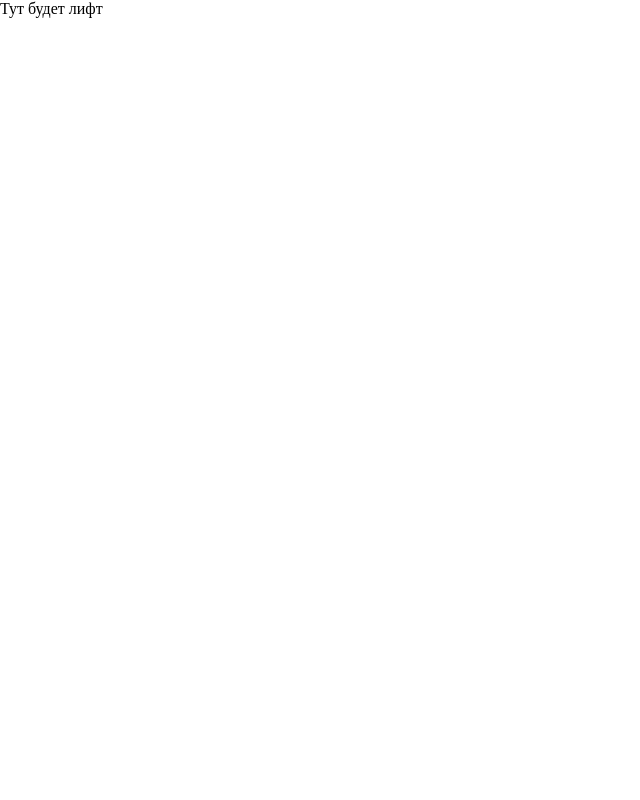
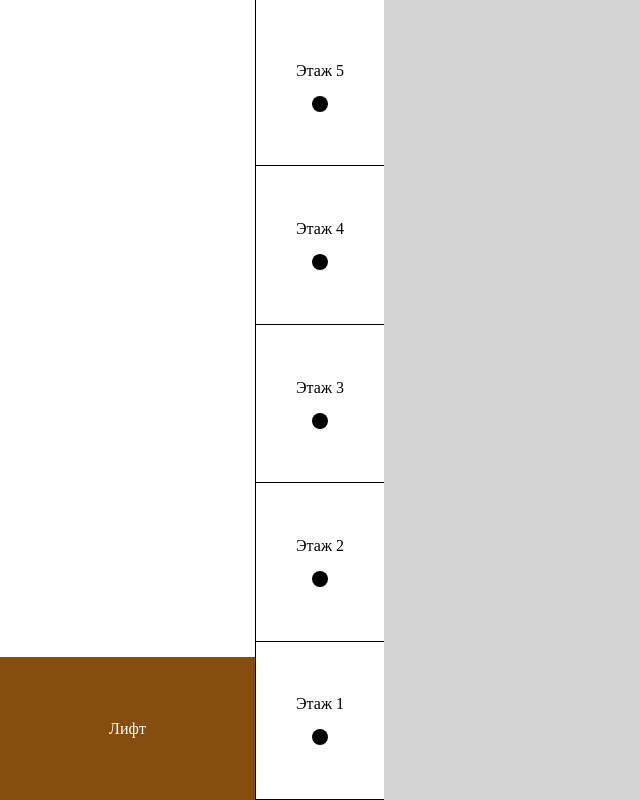
Before and after one commit to AleksandrSmirnov92/elevatorTestProjectVue, a Vue app: page / in a window 1280 px wide. Shown: the whole page, without its empty margins (0-640 px from the left). Built offline with nearby package versions, Linux system fonts and the light colour scheme.

Commit message:
did the layout and some functionality

```diff
--- a/src/App.vue
+++ b/src/App.vue
@@ -1,7 +1,11 @@
-<script setup lang="ts"></script>
-
 <template>
-  <span>Тут будет лифт</span>
+  <div class="wrapper"><Building /></div>
 </template>
-
-<style scoped></style>
+<script setup lang="ts">
+import Building from "./views/Building.vue";
+</script>
+<style lang="css" scoped>
+.wrapper {
+  height: 100%;
+}
+</style>
--- /dev/null
+++ b/src/components/Elevator/Elevator.vue
@@ -0,0 +1,35 @@
+<template>
+  <div
+    class="elevator"
+    :style="{
+      transform: `translateY(${floorNumber === '2' ? -143 : 0}px)`,
+      transition: `transform 1s ease-in-out`,
+    }"
+  >
+    <span>Лифт</span>
+  </div>
+</template>
+
+<script setup>
+import { toRefs } from "vue";
+const props = defineProps({
+  floorNumber: String,
+});
+const { floorNumber } = toRefs(props);
+</script>
+
+<style lang="css" scoped>
+.elevator {
+  display: flex;
+  justify-content: center;
+  align-items: center;
+  color: white;
+  width: 100%;
+  height: 143px;
+  align-self: flex-end;
+  background-color: #854d0e;
+}
+.elevatorUp {
+  transform: translateY(-143px);
+}
+</style>
--- /dev/null
+++ b/src/components/Floor/Floor.vue
@@ -0,0 +1,41 @@
+<template>
+  <div class="floor">
+    <span class="floor-number">Этаж {{ floorNumber }}</span>
+    <button
+      class="floor-btn"
+      @click="$emit('clickFloor', floorNumber)"
+    ></button>
+  </div>
+</template>
+
+<script setup>
+import { toRefs } from "vue";
+const props = defineProps({
+  floorNumber: { type: String, required: true },
+});
+const { floorNumber } = toRefs(props);
+</script>
+
+<style lang="css" scoped>
+.floor {
+  display: flex;
+  flex-direction: column;
+  justify-content: center;
+  align-items: center;
+  width: 100%;
+  height: 100%;
+  border-bottom: 1px solid black;
+}
+.floor-number {
+  padding-bottom: 1em;
+}
+.floor-btn {
+  width: 1em;
+  height: 1em;
+  border-radius: 100%;
+  background-color: black;
+}
+.floor-btn:hover {
+  opacity: 0.5;
+}
+</style>
--- /dev/null
+++ b/src/components/Shaft/Shaft.vue
@@ -0,0 +1,21 @@
+<template>
+  <div class="shaft">
+    <Elevator :floorNumber="floorNumber" />
+  </div>
+</template>
+
+<script setup>
+import Elevator from "../Elevator/Elevator.vue";
+import { toRefs, toRef } from "vue";
+const props = defineProps({
+  floorNumber: String,
+});
+const { floorNumber } = toRefs(props);
+</script>
+
+<style lang="css" scoped>
+.shaft {
+  display: flex;
+  width: 100%;
+}
+</style>
--- /dev/null
+++ b/src/views/Building.vue
@@ -0,0 +1,60 @@
+<template>
+  <div class="bulding-container">
+    <div class="bulding">
+      <div class="building__shaft">
+        <Shaft v-for="item in buildingInfo.shaftCount" :floorNumber="count" />
+      </div>
+      <div class="building__floors">
+        <Floor
+          v-for="item in buildingInfo.floorsCount.slice().reverse()"
+          :floorNumber="item"
+          @clickFloor="clickFloor"
+        />
+      </div>
+    </div>
+  </div>
+</template>
+
+<script lang="ts" setup>
+import Floor from "../components/Floor/Floor.vue";
+import Shaft from "../components/Shaft/Shaft.vue";
+import { toRef, reactive } from "vue";
+const buildingInfo = reactive({
+  shaftCount: ["1"],
+  floorsCount: ["1", "2", "3", "4", "5"],
+});
+const count = toRef("0");
+const clickFloor = (floor: string) => {
+  count.value = floor;
+  console.log(count.value);
+};
+</script>
+
+<style lang="css" scoped>
+.bulding-container {
+  display: flex;
+  width: 100%;
+  height: 100vh;
+  background-color: #d4d4d4;
+}
+.bulding {
+  width: 100%;
+  display: flex;
+}
+.building__floors {
+  display: flex;
+  flex-direction: column;
+  /* flex-wrap: wrap;
+  align-content: space-around; */
+  padding-top: 0.5em;
+  width: 10%;
+  height: 100%;
+  background-color: white;
+}
+.building__shaft {
+  display: flex;
+  width: 20%;
+  background-color: white;
+  border-right: 1px solid black;
+}
+</style>
```
